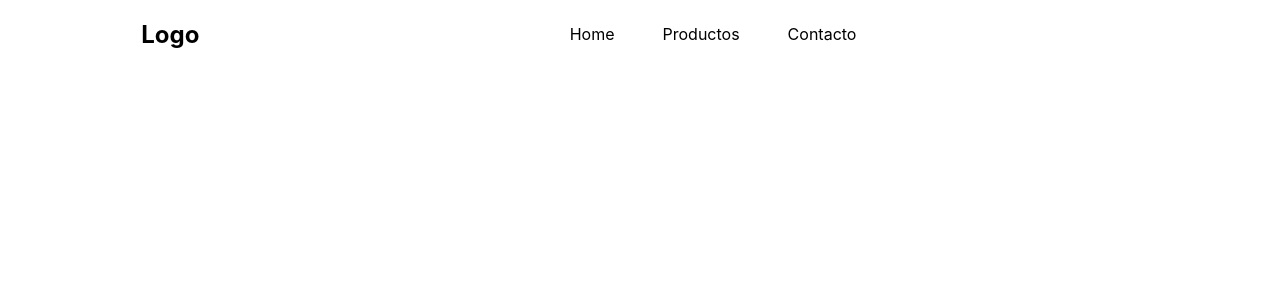
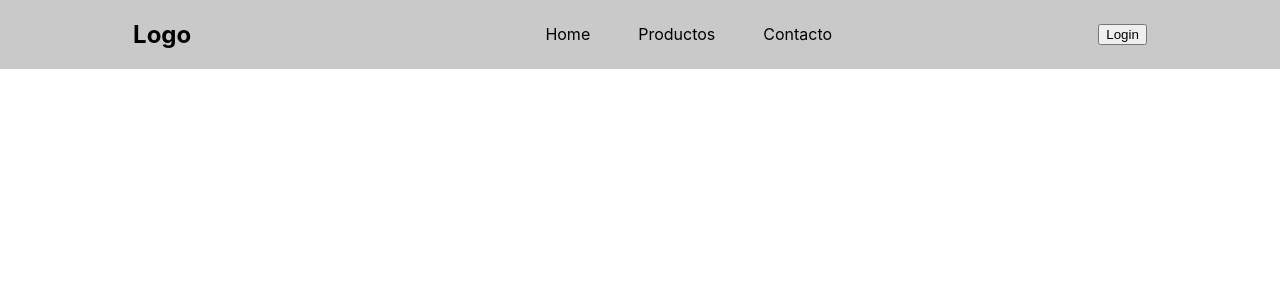
Before and after one commit to Juampi-Revi/ReactJs, a React (Create React App) app: page / in a window 1280 px wide. Shown: the top 300 px of the page. Built offline with nearby package versions, Linux system fonts and the light colour scheme.

Commit message:
cambios en Navbar

```diff
--- a/src/components/Navbar.css
+++ b/src/components/Navbar.css
@@ -3,6 +3,7 @@ nav{
     justify-content:space-around;
     align-items:center;
     width: 100%;
+    background-color:rgba(128, 128, 128, 0.427)
 }
 ul{
     display:flex;
--- a/src/components/Navbar.jsx
+++ b/src/components/Navbar.jsx
@@ -14,9 +14,7 @@ function NavBar() {
                     <a href="/#">Contacto</a>
                 </li>
             </ul>
-            <a href="/#">
-                <span></span>
-            </a>
+            <button>Login</button>
         </nav>
     );
 }
```
